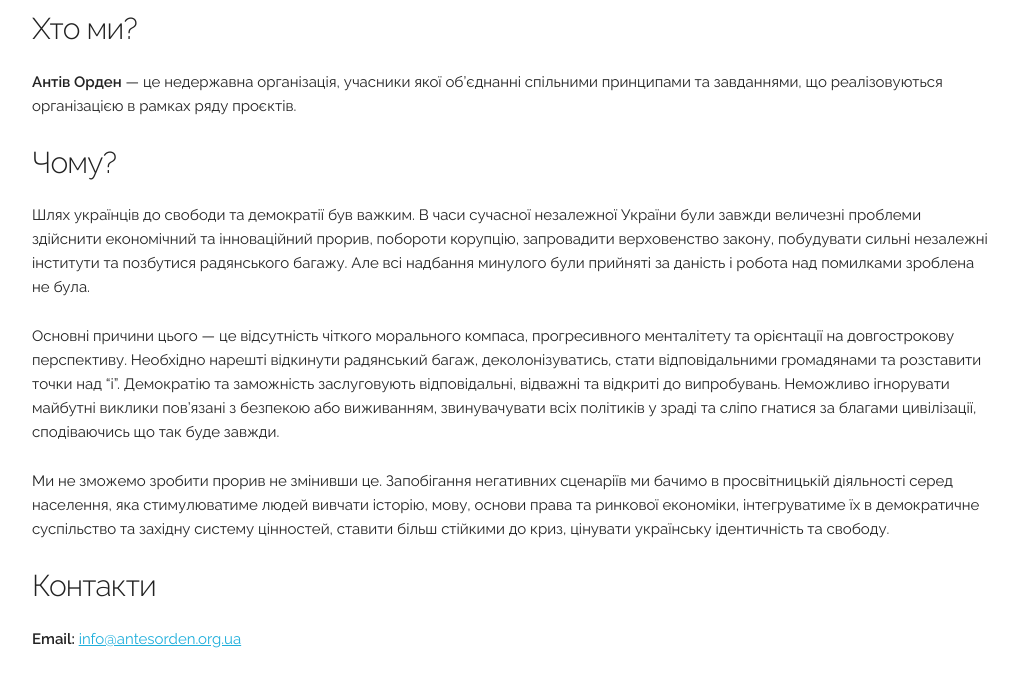
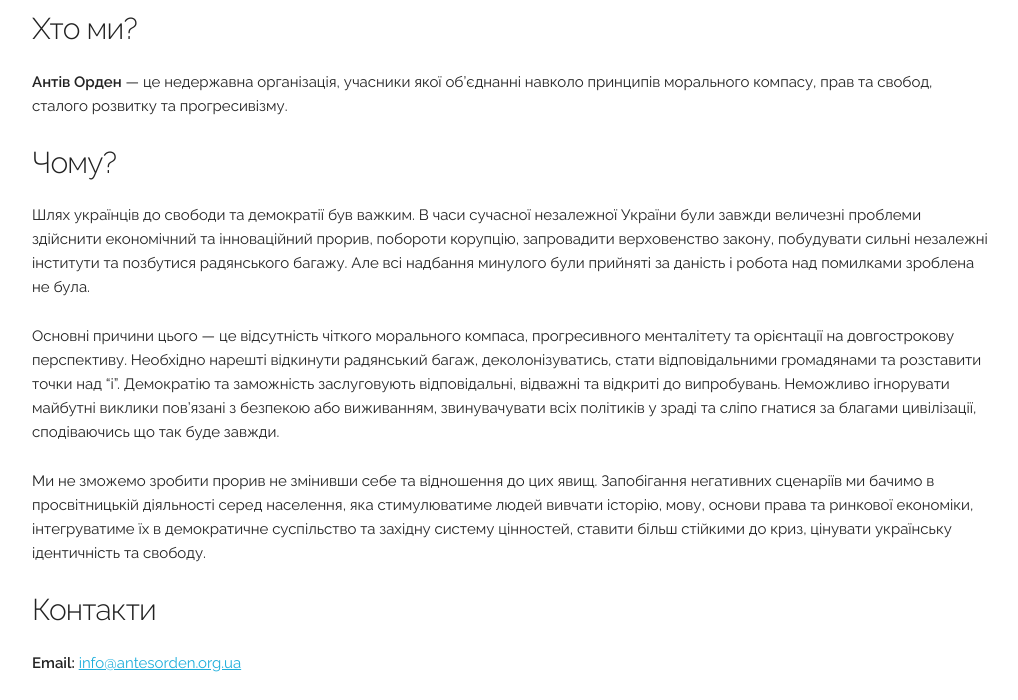
Before and after one commit to akrivonos/antesorden.github.io, a plain HTML site: page index.html in a window 1280 px wide. Shown: the part 206-906 px from the top of the page, without its empty margins (128-1146 px from the left). Before the commit the page ends 882 px from the top, so only its background shows below. Drawn offline with Linux system fonts and the light colour scheme.

Commit message:
Update index.html

```diff
--- a/index.html
+++ b/index.html
@@ -29,12 +29,12 @@
         <br />
 
         <h4>Хто ми?</h4>
-        <p><b>Антів Орден</b> — це недержавна організація, учасники якої об’єднанні спільними принципами та завданнями, що реалізовуються організацією в рамках ряду проєктів.</p>
+        <p><b>Антів Орден</b> — це недержавна організація, учасники якої об’єднанні навколо принципів морального компасу, прав та свобод, сталого розвитку та прогресивізму.</p>
 
         <h4>Чому?</h4>
         <p>Шлях українців до свободи та демократії був важким. В часи сучасної незалежної України були завжди величезні проблеми здійснити економічний та інноваційний прорив, побороти корупцію, запровадити верховенство закону, побудувати сильні незалежні інститути та позбутися радянського багажу. Але всі надбання минулого були прийняті за даність і робота над помилками зроблена не була.</p>
         <p>Основні причини цього — це відсутність чіткого морального компаса, прогресивного менталітету та орієнтації на довгострокову перспективу. Необхідно нарешті відкинути радянський багаж, деколонізуватись, стати відповідальними громадянами та розставити точки над “і”. Демократію та заможність заслуговують відповідальні, відважні та відкриті до випробувань. Неможливо ігнорувати майбутні виклики пов’язані з безпекою або виживанням, звинувачувати всіх політиків у зраді та сліпо гнатися за благами цивілізації, сподіваючись що так буде завжди.</p>
-        <p>Ми не зможемо зробити прорив не змінивши це. Запобігання негативних сценаріїв ми бачимо в просвітницькій діяльності серед населення, яка стимулюватиме людей вивчати історію, мову, основи права та ринкової економіки, інтегруватиме їх в демократичне суспільство та західну систему цінностей, ставити більш стійкими до криз, цінувати українську ідентичність та свободу.</p>
+        <p>Ми не зможемо зробити прорив не змінивши себе та відношення до цих явищ. Запобігання негативних сценаріїв ми бачимо в просвітницькій діяльності серед населення, яка стимулюватиме людей вивчати історію, мову, основи права та ринкової економіки, інтегруватиме їх в демократичне суспільство та західну систему цінностей, ставити більш стійкими до криз, цінувати українську ідентичність та свободу.</p>
 
         <h4>Контакти</h4>
         <p><b>Email:</b>
```
